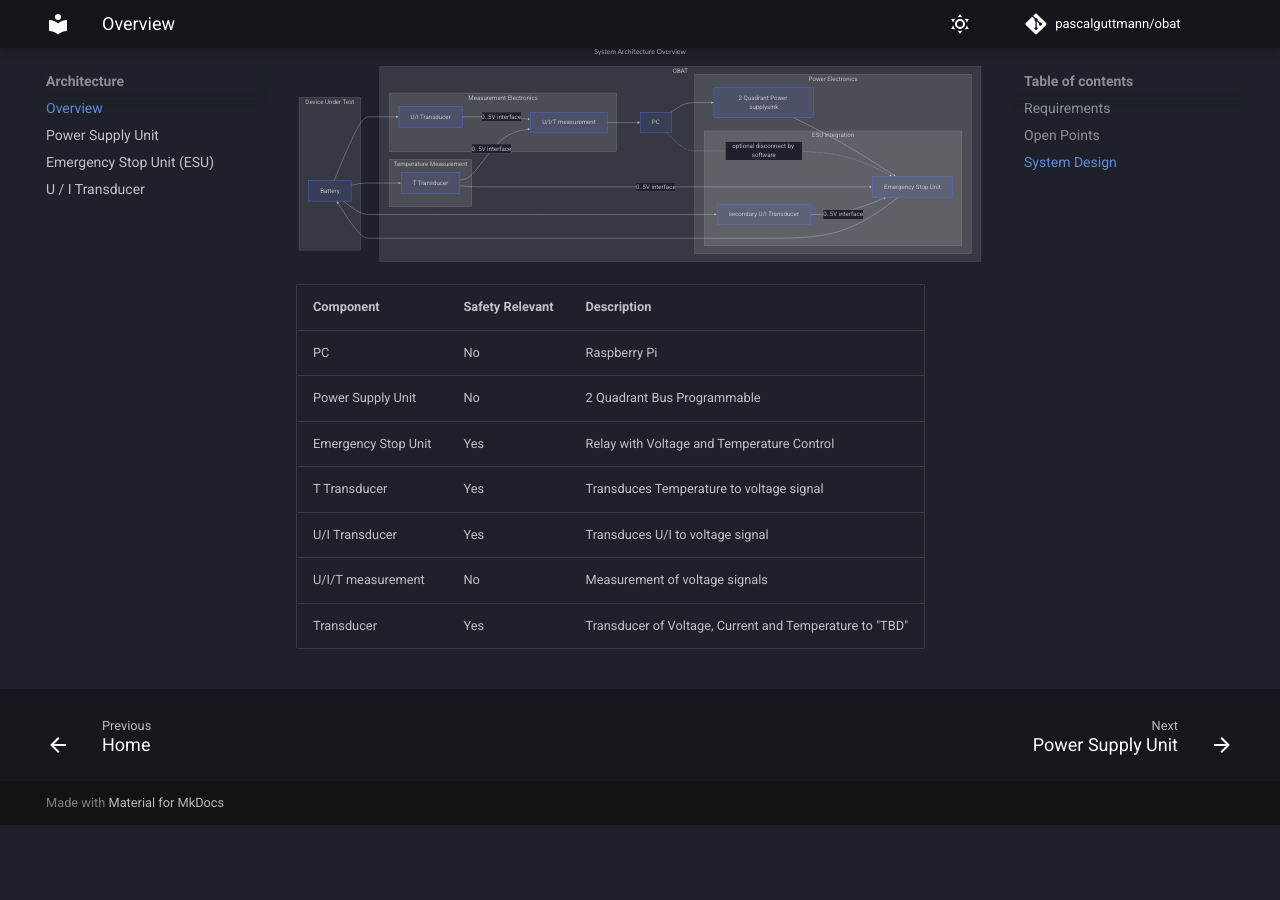
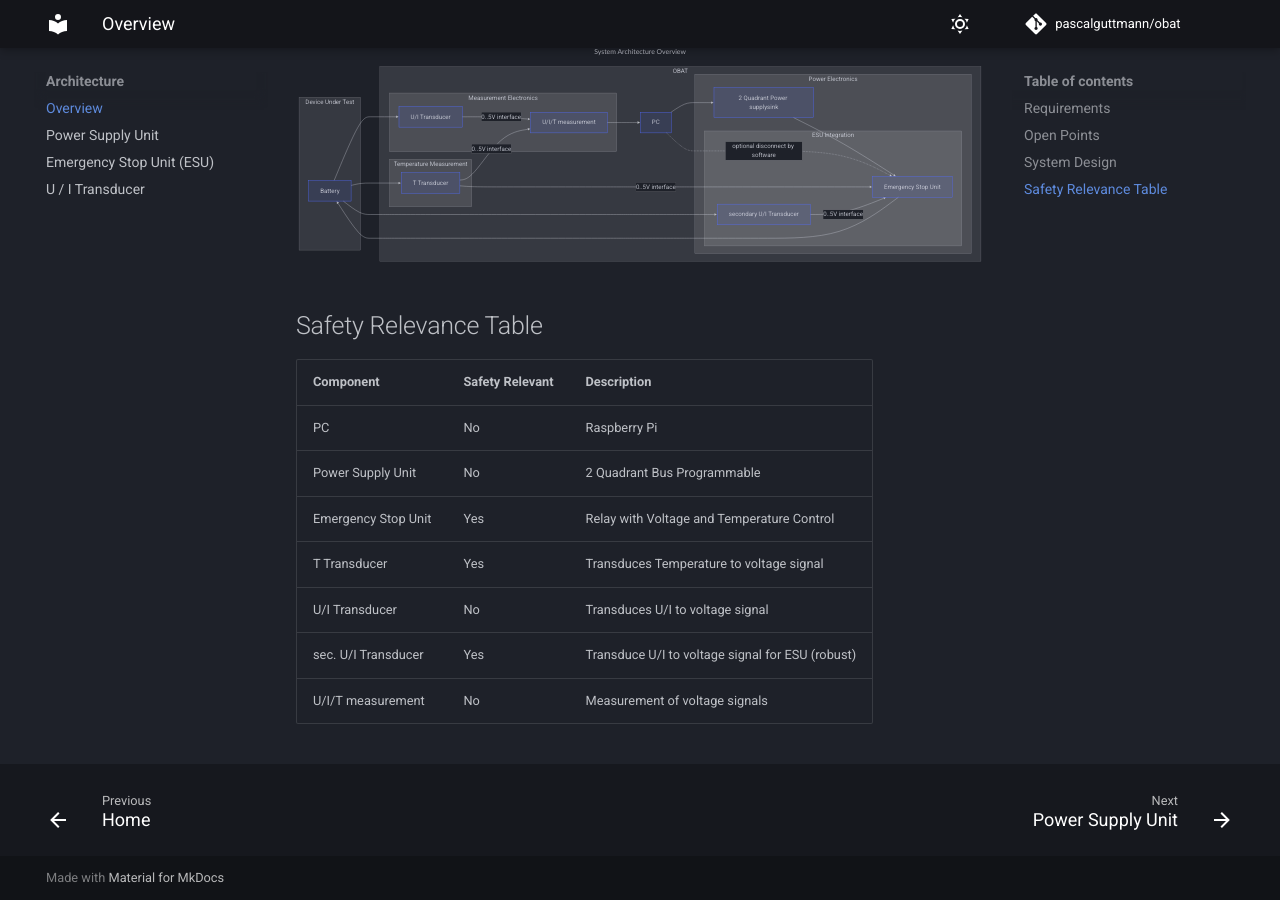
Before and after one commit to pascalguttmann/obat, an MkDocs documentation site: the page built from docs/arch/overview.md, in a window 1280 px wide and 900 px high, scrolled down 1778 px. Built offline with MkDocs 1.6.1 and Material for MkDocs 9.7.7, drawn with Linux system fonts in a browser that asks for light colours; comment, search, counter and statistics services are not loaded; before the commit the page ends 2603 px from its top, so only the background shows below that.

Commit message:
adapt safety relevance table

````diff
--- a/docs/arch/overview.md
+++ b/docs/arch/overview.md
@@ -103,12 +103,14 @@ subgraph sub-obat [OBAT]
 end
 ```
 
-| Component           | Safety Relevant | Description                                             |
-|:--------------------|:----------------|:--------------------------------------------------------|
-| PC                  | No              | Raspberry Pi                                            |
-| Power Supply Unit   | No              | 2 Quadrant Bus Programmable                             |
-| Emergency Stop Unit | Yes             | Relay with Voltage and Temperature Control              |
-| T Transducer        | Yes             | Transduces Temperature to voltage signal                |
-| U/I Transducer      | Yes             | Transduces U/I to voltage signal                        |
-| U/I/T measurement   | No              | Measurement of voltage signals                          |
-| Transducer          | Yes             | Transducer of Voltage, Current and Temperature to "TBD" |
+## Safety Relevance Table
+
+| Component           | Safety Relevant | Description                                      |
+|:--------------------|:----------------|:-------------------------------------------------|
+| PC                  | No              | Raspberry Pi                                     |
+| Power Supply Unit   | No              | 2 Quadrant Bus Programmable                      |
+| Emergency Stop Unit | Yes             | Relay with Voltage and Temperature Control       |
+| T Transducer        | Yes             | Transduces Temperature to voltage signal         |
+| U/I Transducer      | No              | Transduces U/I to voltage signal                 |
+| sec. U/I Transducer | Yes             | Transduce U/I to voltage signal for ESU (robust) |
+| U/I/T measurement   | No              | Measurement of voltage signals                   |
````
